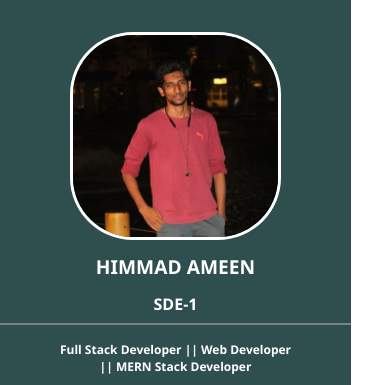
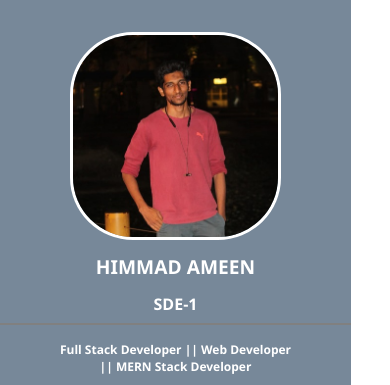
Before and after one commit to himadameen/Selectors-Basic-Selectors-Combinators-Id-selector-Class-selector---Post-Class---Responsive-Resum, a plain HTML site: page index.html in a window 390 px wide. Shown: the top 385 px of the page. Drawn offline with Linux system fonts and the light colour scheme.

Commit message:
my clone changes

```diff
--- a/style.css
+++ b/style.css
@@ -6,6 +6,7 @@
     font-family: 'Segoe UI', Tahoma, Geneva, Verdana, sans-serif;
 }
 .main-content{
+    max-height: 100vh;
     min-height: 1000px;
     width: 90%;
     /* margin: 20px auto; */
@@ -20,6 +21,7 @@
 }
 .right-section{
     background-color: lavenderblush;
+    /* width: 90%; */
     padding: 2rem 3rem 2rem 3rem;
     grid-column: span 1 / span 2;
 }
@@ -67,7 +69,7 @@
     font-size: 0.75rem;
     text-align: center;
     text-transform: uppercase;
-    padding: 1rem 0.5rem 1rem 0.5rem;
+    padding: 1rem 0.5rem;
 }
 .skills-content{
     padding-left: 2rem;
@@ -109,11 +111,15 @@ section{
     margin-inline-start: 0px;
     margin-inline-end: 0px;
 }
-@media screen and (max-width: 673px) {
+@media (max-width: 673px) {
     .main-content{
         grid-template-columns: repeat(1, 1fr);
-        background-color: mediumaquamarine;
-        float: none;
+        /* background-color: mediumaquamarine; */
+        min-height: 1000px;
+        /* float: none; */
         width: 90%;
     }
+    .left-section{
+        background-color: lightslategray;
+    }
 }
```
